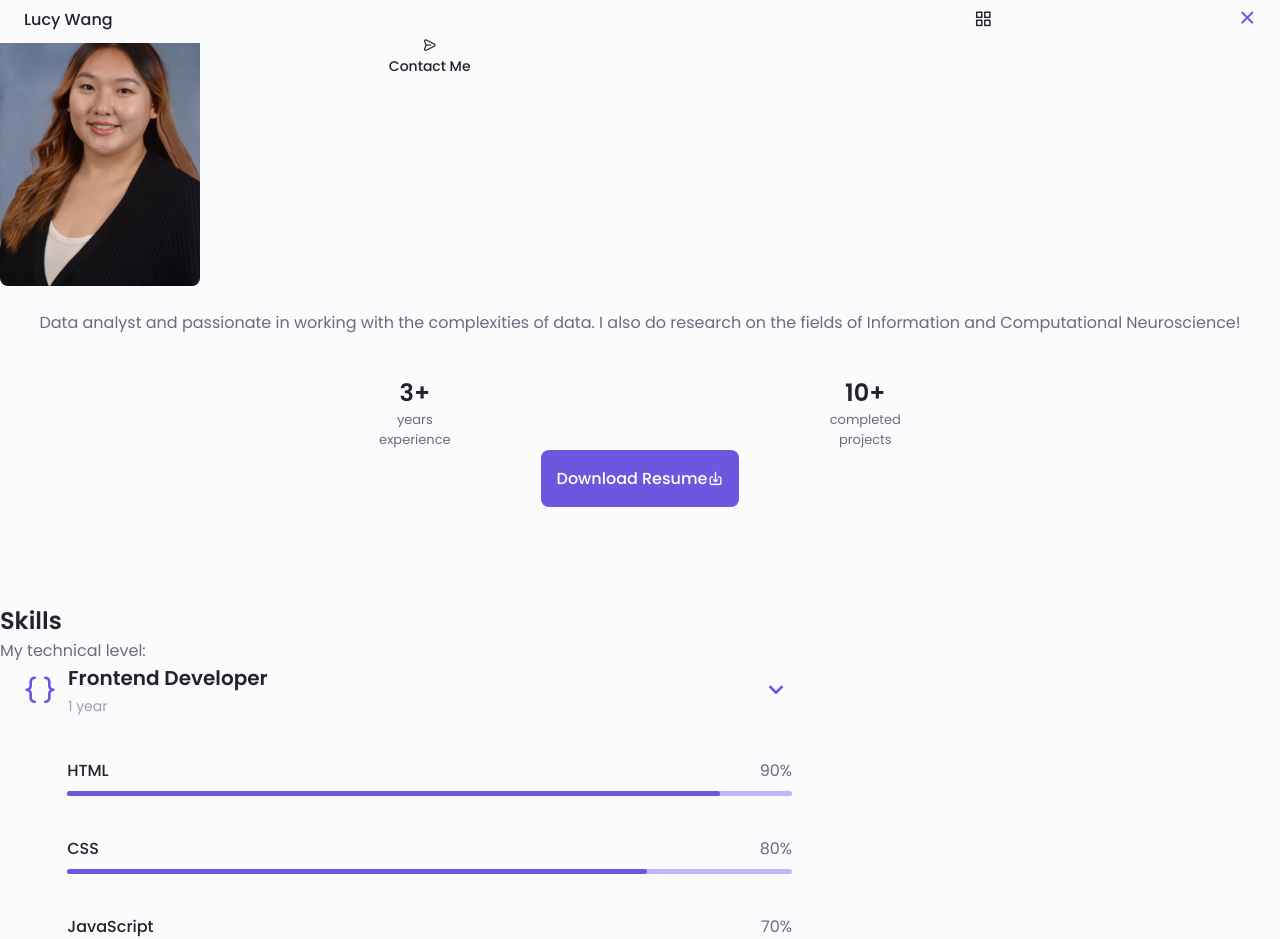
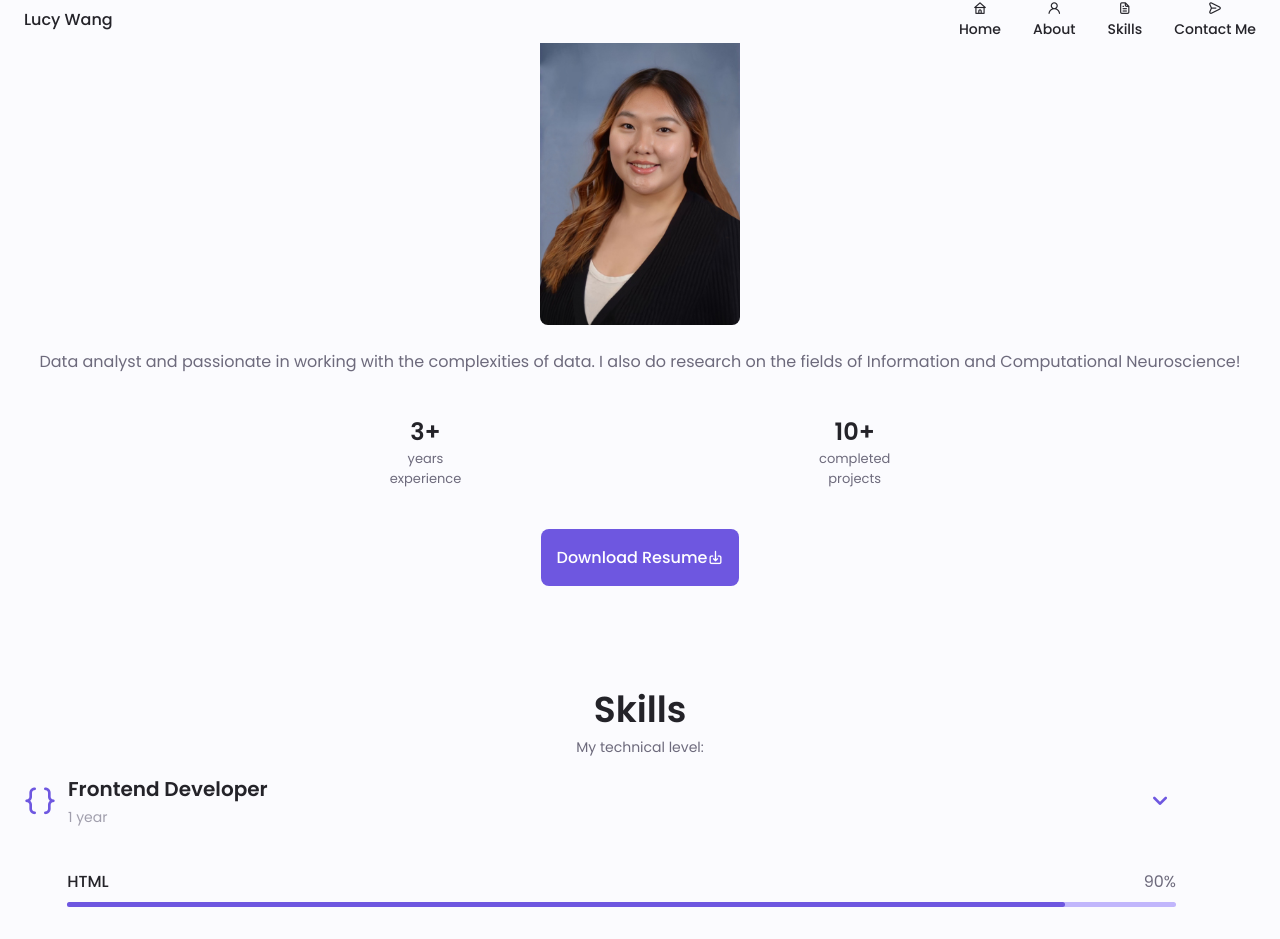
Before and after one commit to Lucywang0316/final_project, a plain HTML site: page index.html in a window 1280 px wide. Shown: the part 757-1696 px from the top of the page. Drawn offline with nearby package versions, Linux system fonts and the light colour scheme.

Commit message:
Add files via upload

```diff
--- a/assets/css/styles.css
+++ b/assets/css/styles.css
@@ -39,7 +39,7 @@
     --font-medium: 500;
     --font-semi-bold: 600;
 
-    /*========== Margenes Bottom ==========*/
+    /*========== Margin Bottom ==========*/
     /* .25rem = 4px, .5rem = 8px, .75rem = 12px ... */
     --mb-0-25: .25rem;
     --mb-0-5: .5rem;
@@ -117,19 +117,19 @@ img {
   padding: 2rem 0 4rem;
 }
 
-.section__title {
+.section_title {
   font-size: var(--h1-font-size);
   color: var(--title-color);
 }
 
-.section__subtitle {
+.section_subtitle {
   display: block;
   font-size: var(--small-font-size);
-  margin-bottom: var(--mb-3);
+  margin-bottom: var(--mb-1);
 }
 
-.section__title,
-.section__subtitle {
+.section_title,
+.section_subtitle {
   text-align: center;
 }
 
@@ -138,6 +138,12 @@ img {
   max-width: 768px;
   margin-left: var(--mb-1-5);
   margin-right: var(--mb-1-5);
+}
+
+@media screen and (min-width:767px) {
+  .container {
+    max-width: 90%;
+  }
 }
 
 .grid {
@@ -191,9 +197,28 @@ img {
     transition:0.3s;
   }
 }
+
+@media screen and (min-width:767px){
+  .nav {
+    max-width: 100% !important;
+  }
+  .nav_menu{
+    margin-left: auto;
+  }
+
+  .nav_list {
+    display: flex;
+  }
+
+  .nav_btns, .nav_close {
+    display: none;
+  }
+}
+
+
 .nav_list{
   grid-template-columns: repeat(3,1fr);
-  gap:2rem;
+  gap: 2rem;
 }
 .nav_link{
   display: flex;
@@ -239,6 +264,14 @@ img {
   padding-top:3.5rem;
   align-items:center;
 }
+
+@media screen and (min-width:767px){
+  .home_content {
+    grid-template-columns: .2fr 3fr;
+  }
+}
+
+
 .home_social{
   display:grid;
   grid-template-columns: max-content;
@@ -273,7 +306,7 @@ img {
   margin-bottom: var(--mb-0-75);
 }
 .home_description{
-  margin-bottom:var(--mb_2);
+  margin-bottom:var(--mb-2);
 }
 .home_scroll{
   display:none;
@@ -318,8 +351,13 @@ img {
   display: inline-flex;
 }
 /*==================== ABOUT ====================*/
+.about_container {
+  margin:  0 2rem;
+}
 .about_img{
   width: 200px;
+  margin-left: auto;
+  margin-right: auto;
   border-radius: .5rem;
   justify-content: center;
   text-align: center;
@@ -332,7 +370,7 @@ img {
 .about_info{
   display: flex;
   justify-content:space-evenly;
-  margin-bottom: var(mb-2-5);
+  margin-bottom: var(--mb-2-5);
 }
 .about_info-name{
   font-size: var(--smaller-font-size);
@@ -435,3 +473,7 @@ img {
 .skills_open .skills_arrow{
   transform: rotate (-180deg);
 }
+
+.footer_container {
+  padding-bottom: 2rem;
+}
```
